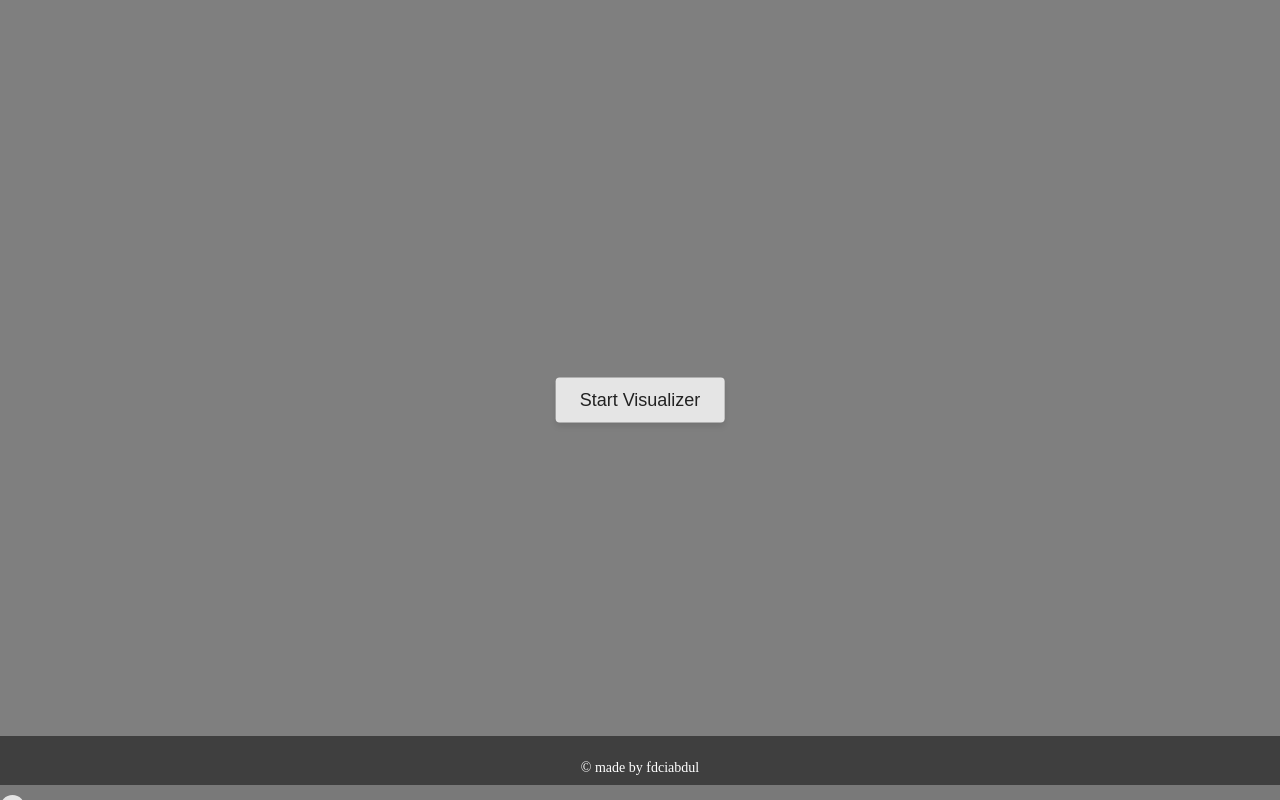
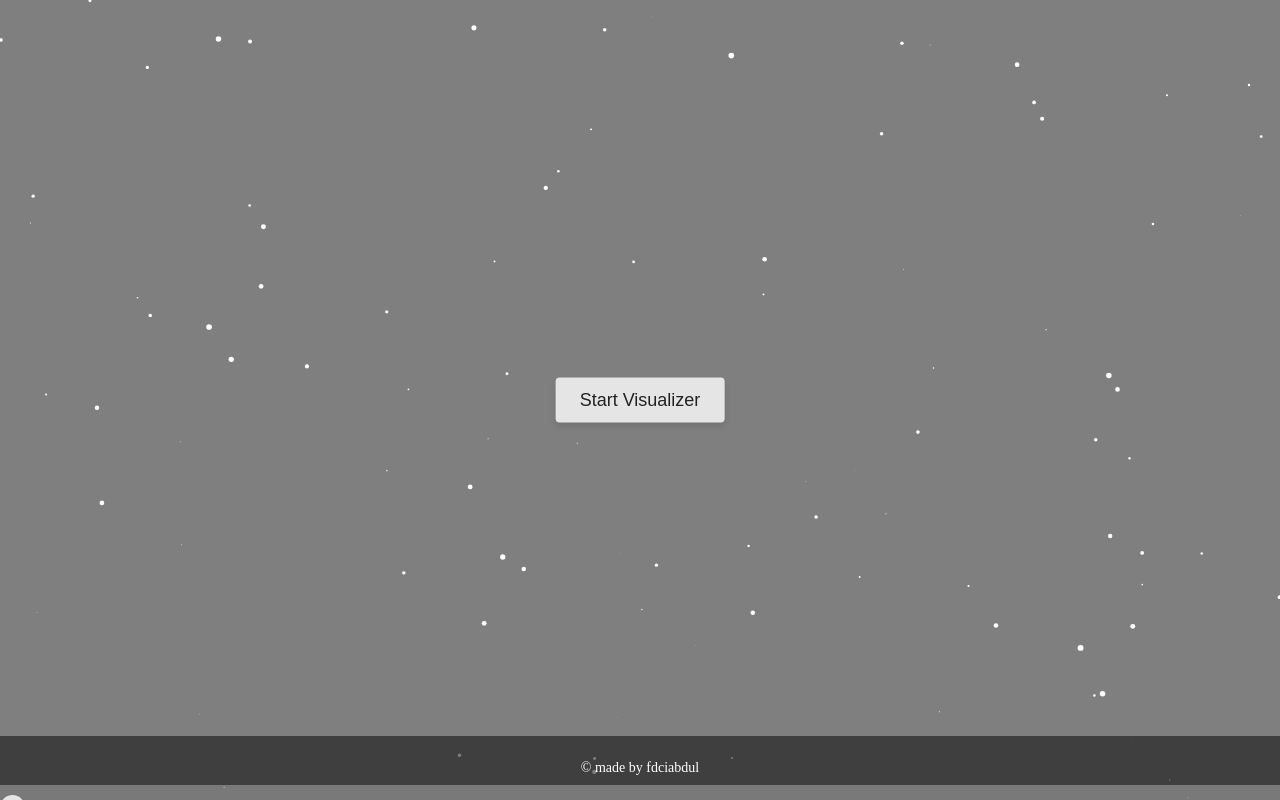
Before and after one commit to fdciabdul/Audio-Visualizer, a plain HTML site: page index.html in a window 1280 px wide. Drawn offline with nearby package versions, Linux system fonts and the light colour scheme.

Commit message:
Update index.html

```diff
--- a/index.html
+++ b/index.html
@@ -28,5 +28,6 @@
     <p>&copy; made by fdciabdul</p>
   </footer>
   <script src="js/app.js"></script>
+  <script src="js/particle.js"></script>
 </body>
 </html>
```
